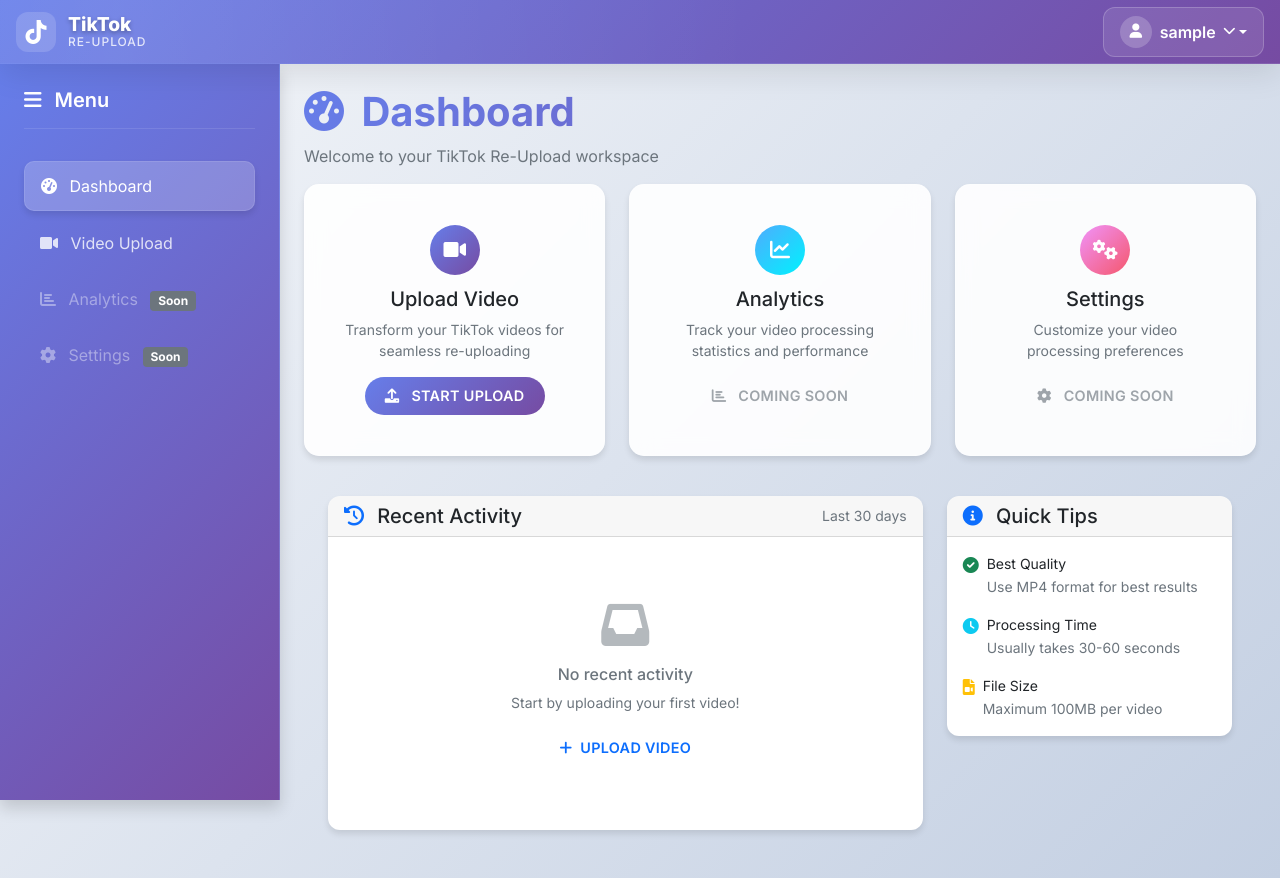
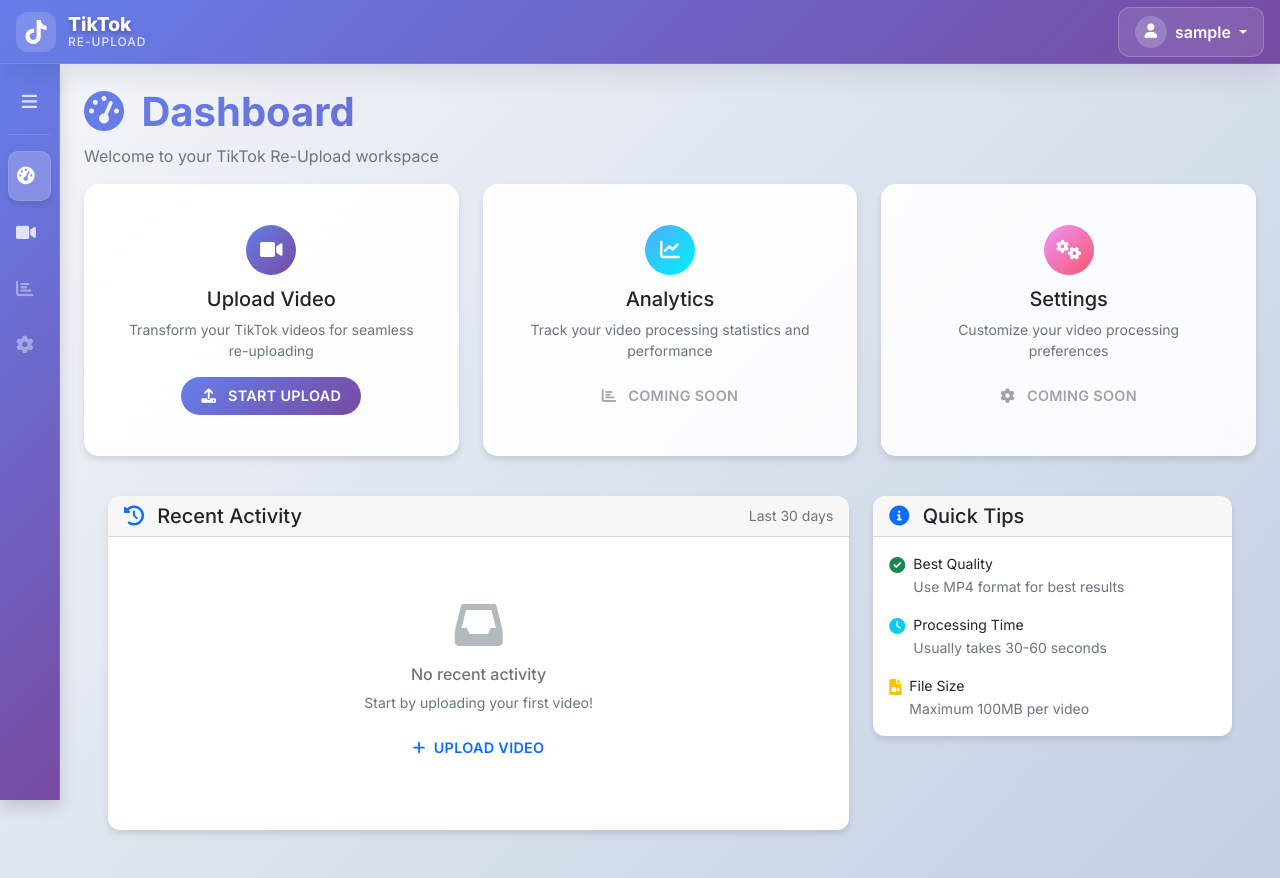
Before and after one commit to monkiravn/tiktok_webapp, a Flask app: page /dashboard in a window 1280 px wide. Run offline with Flask 3, Linux system fonts and the light colour scheme; the visitor is signed in with stand-in values (Sample User, id 1).

Commit message:
Refactor sidebar functionality: implement collapsed state for desktop, enhance mobile toggle behavior, and improve dropdown z-index handling

```diff
--- a/static/css/style.css
+++ b/static/css/style.css
@@ -9,6 +9,7 @@
     --border-radius: 15px;
     --transition: all 0.3s ease;
     --sidebar-width: 280px;
+    --sidebar-collapsed-width: 60px;
     --navbar-height: 64px;
 }
 
@@ -147,45 +148,17 @@ body {
     background: var(--primary-gradient) !important;
     backdrop-filter: blur(20px);
     box-shadow: 0 8px 32px rgba(0, 0, 0, 0.1);
-    z-index: 1060;
+    z-index: 9990 !important;
     position: fixed;
     top: 0;
     left: 0;
     right: 0;
-    overflow: hidden;
+    overflow: visible;
     border-bottom: 1px solid rgba(255, 255, 255, 0.1);
 }
 
-.modern-navbar::before {
-    content: '';
-    position: absolute;
-    top: 0;
-    left: -100%;
-    width: 100%;
-    height: 100%;
-    background: linear-gradient(90deg, transparent, rgba(255,255,255,0.1), transparent);
-    animation: navbarShimmer 3s infinite;
-}
-
-@keyframes navbarShimmer {
-    0% { left: -100%; }
-    100% { left: 100%; }
-}
-
-.navbar-glow {
-    position: absolute;
-    bottom: -2px;
-    left: 0;
-    right: 0;
-    height: 2px;
-    background: linear-gradient(90deg, #667eea, #764ba2, #667eea);
-    background-size: 200% 100%;
-    animation: glowMove 2s ease-in-out infinite;
-}
-
-@keyframes glowMove {
-    0%, 100% { background-position: 0% 50%; }
-    50% { background-position: 100% 50%; }
+.modern-navbar .container-fluid {
+    overflow: visible !important;
 }
 
 .modern-navbar.fixed-top {
@@ -321,13 +294,23 @@ body {
     display: flex;
     align-items: center;
     color: rgba(255, 255, 255, 0.9) !important;
-    z-index: 2;
+    z-index: 9991;
 }
 
 .modern-nav-link:hover {
     color: white !important;
     background: rgba(255, 255, 255, 0.1);
     transform: translateY(-1px);
+}
+
+/* Navbar nav containers */
+.navbar-nav {
+    position: relative;
+    z-index: 9991;
+}
+
+.navbar-collapse {
+    overflow: visible !important;
 }
 
 /* User Menu */
@@ -342,7 +325,7 @@ body {
     color: white !important;
     background: rgba(255, 255, 255, 0.1);
     border: 1px solid rgba(255, 255, 255, 0.2);
-    z-index: 1061;
+    z-index: 9998 !important;
 }
 
 .modern-user-menu:hover {
@@ -368,26 +351,22 @@ body {
     margin-right: 4px;
 }
 
-.dropdown-arrow {
-    font-size: 0.8rem;
-    transition: var(--transition);
-}
-
 .modern-user-menu[aria-expanded="true"] .dropdown-arrow {
     transform: rotate(180deg);
 }
 
 /* Modern Dropdown */
 .modern-dropdown {
-    border: none;
+    border: none !important;
     border-radius: 12px;
-    background: rgba(255, 255, 255, 0.95);
+    background: rgba(255, 255, 255, 0.95) !important;
     backdrop-filter: blur(20px);
-    box-shadow: 0 20px 40px rgba(0, 0, 0, 0.1);
+    box-shadow: 0 20px 40px rgba(0, 0, 0, 0.1) !important;
     padding: 8px;
     margin-top: 8px;
     min-width: 180px;
-    z-index: 1065;
+    z-index: 9999 !important;
+    position: absolute !important;
 }
 
 .modern-dropdown-item {
@@ -409,6 +388,44 @@ body {
 .modern-dropdown-item i {
     width: 20px;
     text-align: center;
+}
+
+/* Dropdown Navigation Items */
+.nav-item.dropdown {
+    position: relative;
+    z-index: 9998;
+}
+
+.dropdown-menu {
+    z-index: 9999 !important;
+    position: absolute !important;
+}
+
+/* Bootstrap 5 Dropdown fixes */
+.dropdown-menu.show {
+    display: block !important;
+    z-index: 9999 !important;
+    position: absolute !important;
+}
+
+.nav-item.dropdown:hover .dropdown-menu,
+.nav-item.dropdown.show .dropdown-menu {
+    z-index: 9999 !important;
+    position: absolute !important;
+    visibility: visible !important;
+    opacity: 1 !important;
+}
+
+/* Force dropdown to always be on top */
+.dropdown-menu[data-bs-popper] {
+    z-index: 9999 !important;
+    position: absolute !important;
+}
+
+.dropdown-toggle[aria-expanded="true"] + .dropdown-menu {
+    z-index: 9999 !important;
+    position: absolute !important;
+    display: block !important;
 }
 
 /* Responsive Design */
@@ -461,7 +478,7 @@ body {
 
 /* Sidebar Styles */
 .sidebar {
-    width: var(--sidebar-width);
+    width: var(--sidebar-collapsed-width); /* Default to collapsed state */
     background: linear-gradient(135deg, #667eea 0%, #764ba2 100%);
     color: white;
     position: fixed;
@@ -470,10 +487,142 @@ body {
     height: calc(100vh - var(--navbar-height));
     z-index: 1050;
     transform: translateX(0);
-    transition: transform 0.3s ease;
+    transition: all 0.3s ease;
     overflow-y: auto;
     box-shadow: var(--shadow-medium);
     border-right: 1px solid rgba(255, 255, 255, 0.1);
+}
+
+/* Expanded sidebar state */
+.sidebar.expanded {
+    width: var(--sidebar-width);
+}
+
+/* Collapsed sidebar state - now default */
+.sidebar.collapsed,
+.sidebar:not(.expanded) {
+    width: var(--sidebar-collapsed-width);
+}
+
+.sidebar.collapsed .sidebar-content {
+    padding: 1rem 0.5rem;
+}
+
+.sidebar.collapsed .sidebar-header {
+    padding-bottom: 0.5rem;
+    margin-bottom: 1rem;
+}
+
+.sidebar.collapsed .sidebar-title,
+.sidebar.collapsed .brand-text {
+    display: none;
+}
+
+.sidebar.collapsed .nav-link {
+    justify-content: center;
+    padding: 0.75rem 0.5rem !important;
+}
+
+.sidebar.collapsed .nav-link span {
+    display: none;
+}
+
+.sidebar.collapsed .badge {
+    display: none;
+}
+
+.sidebar.collapsed .nav-link i {
+    margin-right: 0 !important;
+    font-size: 1.1rem;
+}
+
+.sidebar.collapsed .sidebar-toggle {
+    padding: 0.75rem 0.5rem;
+    width: 100%;
+    justify-content: center;
+}
+
+.sidebar.collapsed .sidebar-toggle i {
+    font-size: 1.1rem;
+    margin-right: 0 !important;
+}
+
+/* Default collapsed state styles */
+.sidebar:not(.expanded) .sidebar-content {
+    padding: 1rem 0.5rem;
+}
+
+.sidebar:not(.expanded) .sidebar-header {
+    padding-bottom: 0.5rem;
+    margin-bottom: 1rem;
+    justify-content: center;
+}
+
+.sidebar:not(.expanded) .sidebar-title,
+.sidebar:not(.expanded) .brand-text {
+    display: none;
+}
+
+.sidebar:not(.expanded) .nav-link {
+    justify-content: center;
+    padding: 0.75rem 0.5rem !important;
+}
+
+.sidebar:not(.expanded) .nav-link span {
+    display: none;
+}
+
+.sidebar:not(.expanded) .badge {
+    display: none;
+}
+
+.sidebar:not(.expanded) .nav-link i {
+    margin-right: 0 !important;
+    font-size: 1.1rem;
+}
+
+.sidebar:not(.expanded) .sidebar-toggle {
+    padding: 0.75rem 0.5rem;
+    width: 100%;
+    justify-content: center;
+}
+
+.sidebar:not(.expanded) .sidebar-toggle i {
+    font-size: 1.1rem;
+    margin-right: 0 !important;
+}
+
+/* Tooltip for collapsed sidebar */
+.sidebar.collapsed .nav-link {
+    position: relative;
+}
+
+.sidebar.collapsed .nav-link:hover::after {
+    content: attr(data-tooltip);
+    position: absolute;
+    left: 100%;
+    top: 50%;
+    transform: translateY(-50%);
+    background: rgba(0, 0, 0, 0.8);
+    color: white;
+    padding: 8px 12px;
+    border-radius: 6px;
+    white-space: nowrap;
+    z-index: 1000;
+    font-size: 0.85rem;
+    margin-left: 10px;
+}
+
+.sidebar.collapsed .nav-link:hover::before {
+    content: '';
+    position: absolute;
+    left: 100%;
+    top: 50%;
+    transform: translateY(-50%);
+    border: 6px solid transparent;
+    border-right-color: rgba(0, 0, 0, 0.8);
+    margin-left: 4px;
+    z-index: 1001;
 }
 
 .sidebar-content {
@@ -587,7 +736,15 @@ body {
 }
 
 .main-content.with-sidebar {
+    margin-left: var(--sidebar-collapsed-width); /* Default to collapsed margin */
+}
+
+.main-content.sidebar-expanded {
     margin-left: var(--sidebar-width);
+}
+
+.main-content.sidebar-collapsed {
+    margin-left: var(--sidebar-collapsed-width);
 }
 
 .flash-messages {
--- a/templates/base.html
+++ b/templates/base.html
@@ -47,7 +47,6 @@
                                     <i class="fas fa-user"></i>
                                 </div>
                                 <span class="user-name">{{ session.get('username', 'User') }}</span>
-                                <i class="fas fa-chevron-down ms-1 dropdown-arrow"></i>
                             </a>
                             <ul class="dropdown-menu dropdown-menu-end modern-dropdown" aria-labelledby="userDropdown">
                                 <li>
@@ -69,7 +68,6 @@
                 </ul>
             </div>
         </div>
-        <div class="navbar-glow"></div>
     </nav>
 
     <!-- Main Layout -->
@@ -83,36 +81,36 @@
                             <i class="fas fa-bars me-2"></i>
                             Menu
                         </h5>
-                        <button class="btn btn-sm btn-outline-light sidebar-toggle d-lg-none" id="sidebarToggle">
-                            <i class="fas fa-times"></i>
+                        <button class="btn btn-sm btn-outline-light sidebar-toggle" id="sidebarToggle">
+                            <i class="fas fa-bars"></i>
                         </button>
                     </div>
                     <nav class="sidebar-nav">
                         <ul class="nav nav-pills flex-column">
                             <li class="nav-item">
-                                <a class="nav-link {{ 'active' if request.endpoint == 'main.dashboard' }}" href="{{ url_for('main.dashboard') }}">
+                                <a class="nav-link {{ 'active' if request.endpoint == 'main.dashboard' }}" href="{{ url_for('main.dashboard') }}" data-tooltip="Dashboard">
                                     <i class="fas fa-tachometer-alt me-2"></i>
-                                    Dashboard
+                                    <span>Dashboard</span>
                                 </a>
                             </li>
                             <li class="nav-item">
-                                <a class="nav-link {{ 'active' if request.endpoint == 'main.video_upload' }}" href="#" data-video-upload>
+                                <a class="nav-link {{ 'active' if request.endpoint == 'main.video_upload' }}" href="#" data-video-upload data-tooltip="Video Upload">
                                     <i class="fas fa-video me-2"></i>
-                                    Video Upload
+                                    <span>Video Upload</span>
                                 </a>
                             </li>
                             <!-- Future menu items can be added here -->
                             <li class="nav-item">
-                                <a class="nav-link disabled" href="#">
+                                <a class="nav-link disabled" href="#" data-tooltip="Analytics (Coming Soon)">
                                     <i class="fas fa-chart-bar me-2"></i>
-                                    Analytics
+                                    <span>Analytics</span>
                                     <span class="badge bg-secondary ms-2 small">Soon</span>
                                 </a>
                             </li>
                             <li class="nav-item">
-                                <a class="nav-link disabled" href="#">
+                                <a class="nav-link disabled" href="#" data-tooltip="Settings (Coming Soon)">
                                     <i class="fas fa-cog me-2"></i>
-                                    Settings
+                                    <span>Settings</span>
                                     <span class="badge bg-secondary ms-2 small">Soon</span>
                                 </a>
                             </li>
```
Also changed, not shown: other parts of static/css/style.css (+71 -1 lines), static/js/app.js (+98 -14 lines).
